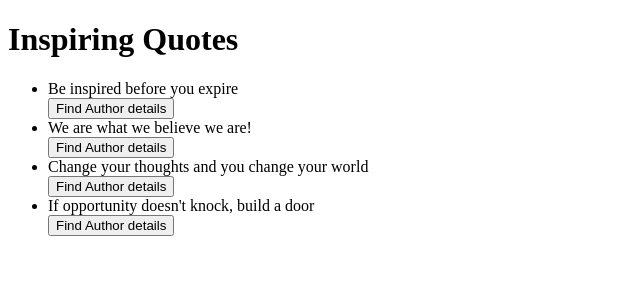
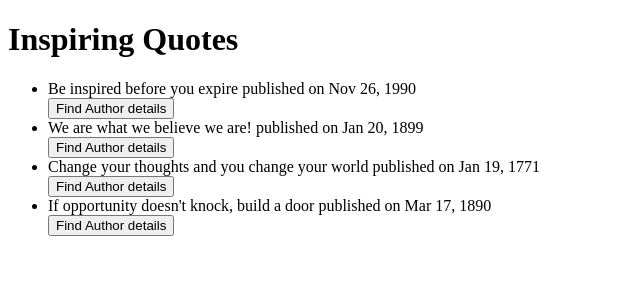
Before and after one commit to virginiah894/Quotes, an Angular app: page / in a window 1280 px wide. Shown: the top 300 px of the page, without its empty margins (0-640 px from the left). Built offline with nearby package versions, Linux system fonts and the light colour scheme.

Commit message:
add time pipe to show how long the quote has been published

```diff
--- a/src/app/dates.pipe.ts
+++ b/src/app/dates.pipe.ts
@@ -5,8 +5,18 @@ import { Pipe, PipeTransform } from '@angular/core';
 })
 export class DatesPipe implements PipeTransform {
 
-  transform(value: any, ...args: any[]): any {
-    return null;
+  transform(value: any):number{
+let today:Date = new Date(); //get current date and time
+let todayWithNoTime:any = new Date(today.getFullYear(), today.getMonth(), today.getDate())
+var dateDifference = Math.abs(value - todayWithNoTime) //returns value in miliseconds
+const secondsInDay = 86400; //60 seconds * 60 minutes in an hour * 24 hours in a day
+var dateDifferenceSeconds = dateDifference*0.001; //converts miliseconds to seconds
+var dateCounter = dateDifferenceSeconds/secondsInDay;
+
+if (dateCounter >= 1 && value > todayWithNoTime){
+  return 0;
+}else{
+  return Math.round(dateCounter);
+     }
   }
-
 }
--- a/src/app/highlight.directive.ts
+++ b/src/app/highlight.directive.ts
@@ -9,8 +9,8 @@ export class HighlightDirective {
   @HostListener("mouseenter") onmouseenter(){
     this.colorChange("red")
   }
-  @HostListener("moueseleave") onMouseLeave(){
-    this.colorChange("None")
+  @HostListener("mouseleave") onmouseleave(){
+    this.colorChange("blue")
   }
  private colorChange(tap:string){
   this.elem.nativeElement.style.color=tap;
--- a/src/app/quote.ts
+++ b/src/app/quote.ts
@@ -1,6 +1,6 @@
 export class Quote {
   showAuthor:boolean;
-  constructor(public id:number,public name:string,public author:string){
+  constructor(public id:number,public name:string,public author:string,public datePublished:Date){
     this.showAuthor=false;
   }
 }
--- a/src/app/quote/quote.component.html
+++ b/src/app/quote/quote.component.html
@@ -3,7 +3,7 @@
     <ul>
       <div *ngFor="let quote of quotes;let q=index">
         <li appHighlight >
-      {{ quote.name}}
+      {{ quote.name}} published on {{quote.datePublished|date}}
         </li>
         <button (click)="toggleDetails(q)">Find Author details</button>
   <app-quoteauthor *ngIf="quote.showAuthor" [quote]="quote" (isVoted)='upVote($event,q)'></app-quoteauthor>
--- a/src/app/quote/quote.component.ts
+++ b/src/app/quote/quote.component.ts
@@ -9,10 +9,10 @@ import { Quote } from '../quote';
 })
 export class QuoteComponent implements OnInit {
   quotes:Quote[] =[
-    new Quote(1,"Be inspired before you expire","Pepe Minambo"),
-    new Quote(2, "We are what we believe we are!","Maya Angelou"),
-    new Quote (3,"Change your thoughts and you change your world","Nelson Mandela"),
-    new Quote(4,"If opportunity doesn't knock, build a door","Kakuzi Bunuzi"),
+    new Quote(1,"Be inspired before you expire","Pepe Minambo",new Date(1990,10,26)),
+    new Quote(2, "We are what we believe we are!","Maya Angelou",new Date(1899,0,20)),
+    new Quote (3,"Change your thoughts and you change your world","Nelson Mandela",new Date(1770,12,19)),
+    new Quote(4,"If opportunity doesn't knock, build a door","Kakuzi Bunuzi",new Date(1890,2,17)),
     ];
 
 
--- a/src/app/quoteauthor/quoteauthor.component.html
+++ b/src/app/quoteauthor/quoteauthor.component.html
@@ -1,2 +1,3 @@
 <p>{{quote.author|uppercase}}</p>
 <button (click)="quoteVote(true)">Delete</button>
+<p>This quote has been published for {{quote.datePublished|dates}} days</p>
```
